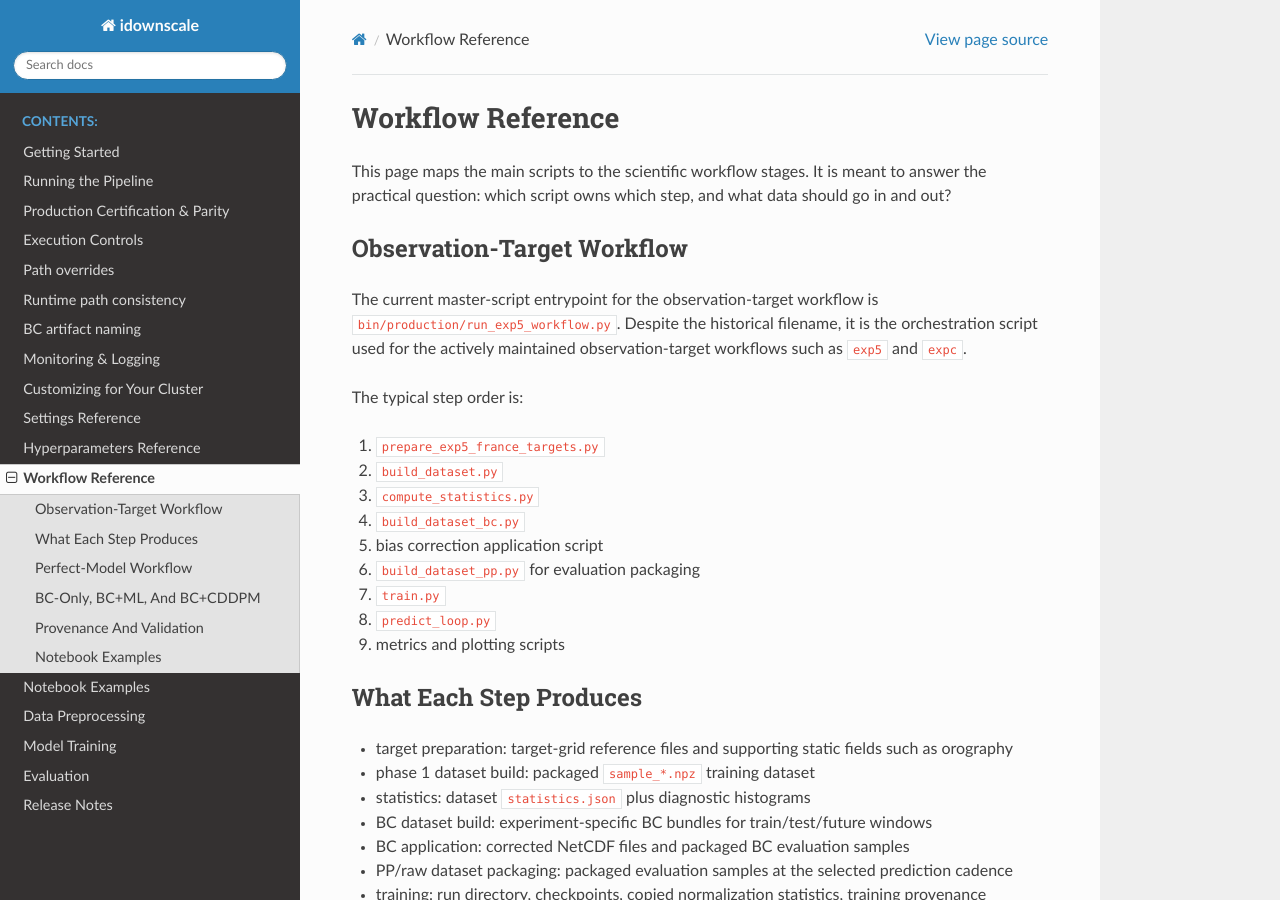
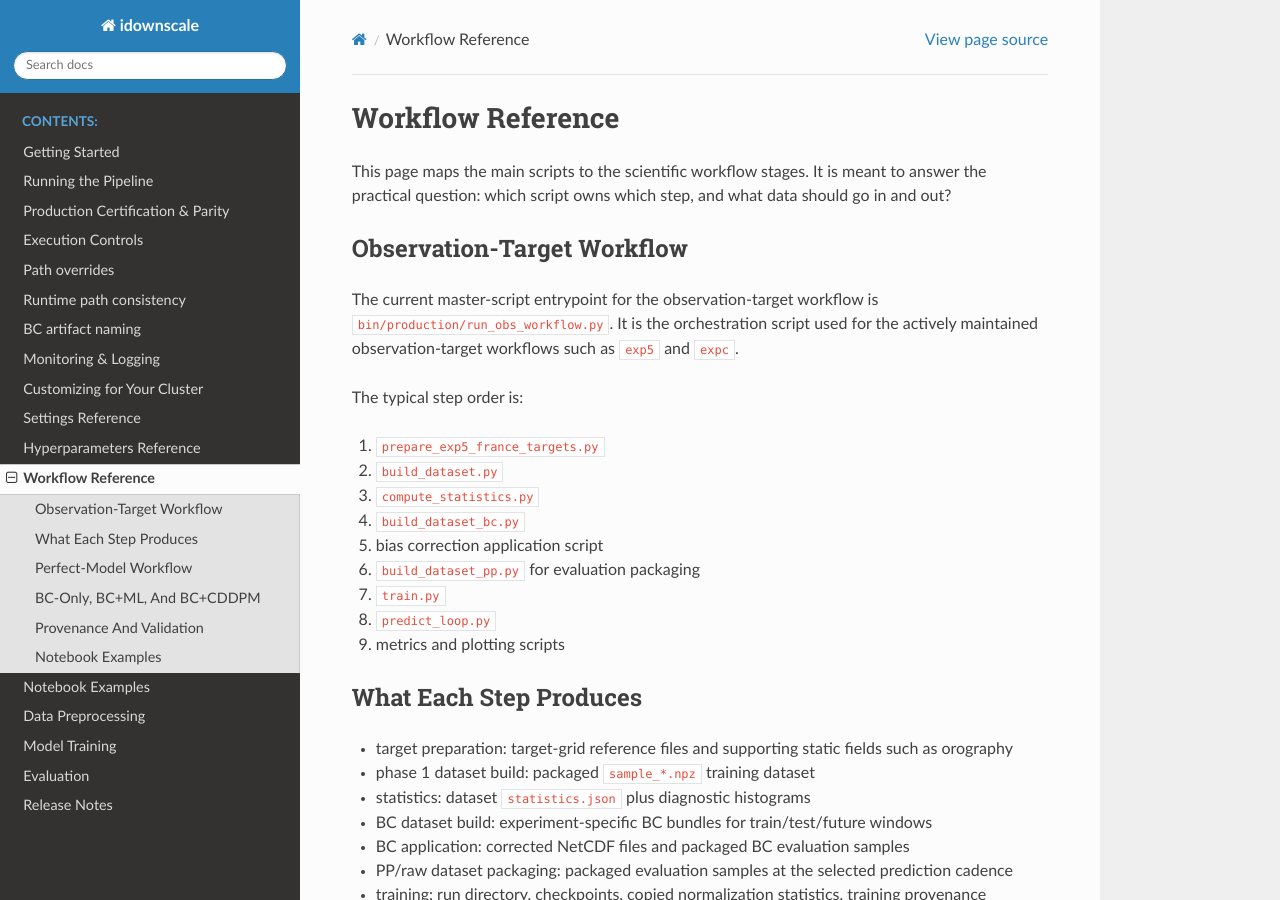
Before and after one commit to cerfacs-globc/idownscale, a Sphinx documentation site: the page built from docs/workflow_reference.rst, in a window 1280 px wide and 900 px high. Built offline with Sphinx 7.4.7 and the Read the Docs theme 3.1.0, drawn with Linux system fonts in a browser that asks for light colours.

Commit message:
Update workflow docs for renamed runner

```diff
--- a/docs/workflow_reference.rst
+++ b/docs/workflow_reference.rst
@@ -9,9 +9,9 @@ Observation-Target Workflow
 ---------------------------
 
 The current master-script entrypoint for the observation-target workflow is
-``bin/production/run_exp5_workflow.py``. Despite the historical filename, it
-is the orchestration script used for the actively maintained observation-target
-workflows such as ``exp5`` and ``expc``.
+``bin/production/run_obs_workflow.py``. It is the orchestration script used
+for the actively maintained observation-target workflows such as ``exp5`` and
+``expc``.
 
 The typical step order is:
 
```
Also changed, not shown: docs/notebooks/tas_bc_ml_cerra_gcm.ipynb, docs/notebooks/tas_bc_ml_eobs_gcm.ipynb, docs/notebooks/tas_bc_ml_eobs_rcm.ipynb, docs/notebooks/tas_bc_only_eobs_gcm.ipynb.
